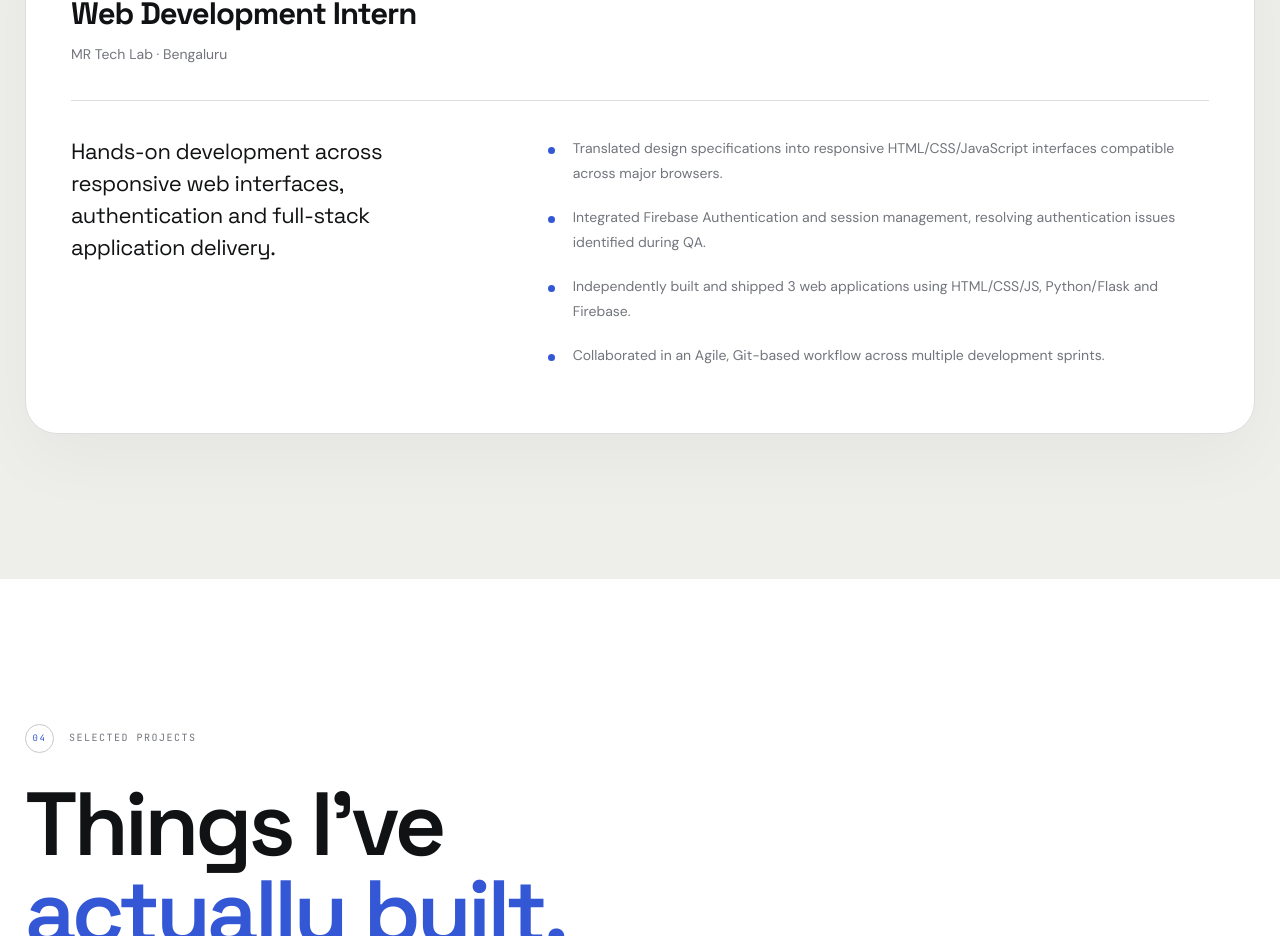
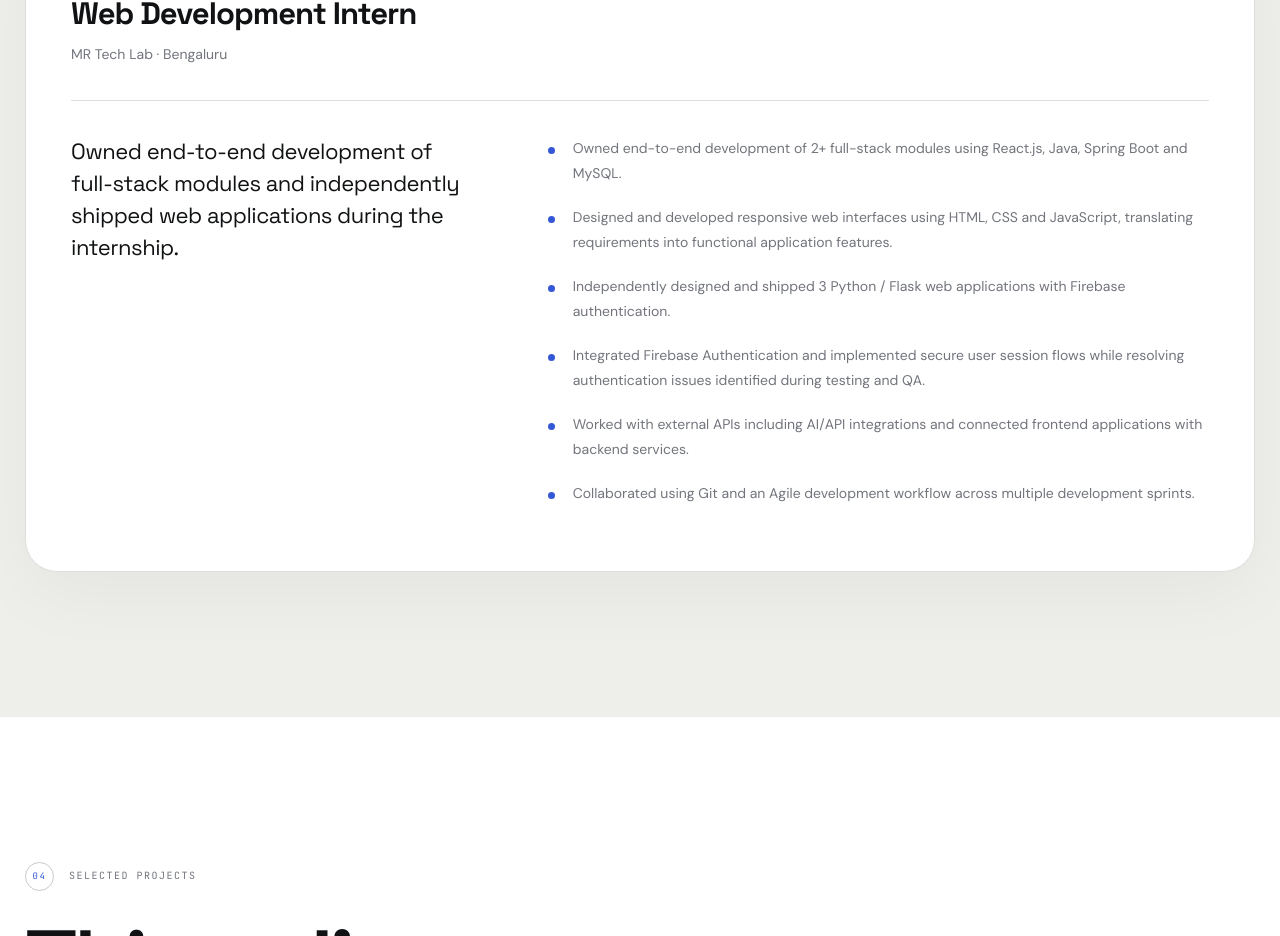
Before and after one commit to RAHUL2525252525/PORTFOLIO, a React (Vite) app: page / in a window 1280 px wide. Shown: the part 3988-4924 px from the top of the page. Built offline with nearby package versions, Linux system fonts and the light colour scheme.

Commit message:
Update App.jsx

```diff
--- a/src/App.jsx
+++ b/src/App.jsx
@@ -146,6 +146,7 @@ function Navbar() {
   return (
     <nav className={`navbar ${scrolled ? "navbar-scrolled" : ""}`}>
       <div className="nav-container">
+
         <a href="#" className="nav-logo">
           <span className="logo-name">RAHUL</span>
           <span className="logo-dot">.</span>
@@ -164,6 +165,7 @@ function Navbar() {
           Let's Talk
           <span>↗</span>
         </a>
+
       </div>
     </nav>
   );
@@ -176,19 +178,23 @@ function Navbar() {
 function Hero() {
   return (
     <section className="hero-section">
+
       <div className="hero-grid-background" />
 
       <div className="hero-glow hero-glow-one" />
       <div className="hero-glow hero-glow-two" />
 
       <div className="hero-content">
+
         <Reveal className="hero-topline">
           <span className="hero-line" />
           <span>SOFTWARE ENGINEER</span>
         </Reveal>
 
         <div className="hero-main">
+
           <Reveal className="hero-copy">
+
             <p className="hero-eyebrow">
               JAVA FULL STACK · SPRING BOOT · REACT
             </p>
@@ -211,6 +217,7 @@ function Hero() {
             </p>
 
             <div className="hero-actions">
+
               <a
                 href="#projects"
                 className="hero-primary-button"
@@ -225,9 +232,11 @@ function Hero() {
               >
                 Contact Me
               </a>
+
             </div>
 
             <div className="hero-meta">
+
               <span>
                 <i />
                 Bengaluru, India
@@ -236,10 +245,13 @@ function Hero() {
               <span>
                 Open to opportunities
               </span>
+
             </div>
+
           </Reveal>
 
           <Reveal className="hero-profile-area">
+
             <div className="profile-orbit orbit-one" />
             <div className="profile-orbit orbit-two" />
 
@@ -247,22 +259,29 @@ function Hero() {
             <div className="profile-decoration profile-decoration-two" />
 
             <div className="profile-frame">
+
               <div className="profile-inner">
+
                 <img
                   src="/rahul-profile.jpg"
                   alt="Rahul S"
                   className="profile-image"
                 />
+
               </div>
+
             </div>
 
             <div className="profile-number">
               01
             </div>
+
           </Reveal>
+
         </div>
 
         <div className="hero-bottom">
+
           <span>SCROLL TO EXPLORE</span>
 
           <div className="scroll-line">
@@ -270,8 +289,11 @@ function Hero() {
           </div>
 
           <span>2026</span>
+
         </div>
+
       </div>
+
     </section>
   );
 }
@@ -283,8 +305,11 @@ function Hero() {
 function About() {
   return (
     <section id="about" className="section about-section">
+
       <div className="section-container">
+
         <Reveal>
+
           <div className="section-kicker">
             <span>01</span>
             ABOUT ME
@@ -295,10 +320,13 @@ function About() {
             <br />
             <span>Builder always.</span>
           </h2>
+
         </Reveal>
 
         <div className="about-layout">
+
           <Reveal className="about-main">
+
             <p className="about-lead">
               I'm a Java-focused Software Engineer who enjoys
               taking ownership of features from architecture to
@@ -320,9 +348,11 @@ function About() {
               AI APIs. Python is an additional hands-on skill
               alongside my primary Java full-stack focus.
             </p>
+
           </Reveal>
 
           <Reveal className="about-stats">
+
             <div className="stat-card">
               <strong>2+</strong>
               <span>JAVA FULL-STACK SYSTEMS</span>
@@ -342,9 +372,13 @@ function About() {
               <strong>8+</strong>
               <span>RELATIONAL ENTITIES</span>
             </div>
+
           </Reveal>
+
         </div>
+
       </div>
+
     </section>
   );
 }
@@ -354,6 +388,7 @@ function About() {
    ========================================================= */
 
 function Skills() {
+
   const groups = [
     {
       number: "01",
@@ -476,8 +511,11 @@ function Skills() {
 
   return (
     <section id="skills" className="section skills-section">
+
       <div className="section-container">
+
         <Reveal>
+
           <div className="section-kicker">
             <span>02</span>
             TECHNICAL SKILLS
@@ -488,34 +526,50 @@ function Skills() {
             <br />
             <span>ship software.</span>
           </h2>
+
         </Reveal>
 
         <div className="skills-list">
+
           {groups.map((group) => (
+
             <Reveal
               key={group.title}
               className="skill-row"
             >
+
               <div className="skill-number">
                 {group.number}
               </div>
 
               <div className="skill-heading">
+
                 <h3>{group.title}</h3>
-                <p>{group.description}</p>
+
+                <p>
+                  {group.description}
+                </p>
+
               </div>
 
               <div className="skill-items">
+
                 {group.items.map((skill) => (
                   <span key={skill}>
                     {skill}
                   </span>
                 ))}
+
               </div>
+
             </Reveal>
+
           ))}
+
         </div>
+
       </div>
+
     </section>
   );
 }
@@ -530,8 +584,11 @@ function Experience() {
       id="experience"
       className="section experience-section"
     >
+
       <div className="section-container">
+
         <Reveal>
+
           <div className="section-kicker">
             <span>03</span>
             EXPERIENCE
@@ -542,11 +599,15 @@ function Experience() {
             <br />
             <span>to build.</span>
           </h2>
+
         </Reveal>
 
         <Reveal className="experience-main-card">
+
           <div className="experience-top">
+
             <div>
+
               <span className="experience-type">
                 INTERNSHIP
               </span>
@@ -558,49 +619,74 @@ function Experience() {
               <p className="experience-company">
                 MR Tech Lab · Bengaluru
               </p>
+
             </div>
 
             <span className="experience-date">
               JAN 2026 — MAY 2026
             </span>
+
           </div>
 
           <div className="experience-divider" />
 
           <div className="experience-content">
+
             <div className="experience-summary">
-              Hands-on development across responsive web
-              interfaces, authentication and full-stack
-              application delivery.
+
+              Owned end-to-end development of full-stack
+              modules and independently shipped web
+              applications during the internship.
+
             </div>
 
             <ul>
+
               <li>
-                Translated design specifications into responsive
-                HTML/CSS/JavaScript interfaces compatible across
-                major browsers.
+                Owned end-to-end development of 2+ full-stack
+                modules using React.js, Java, Spring Boot and
+                MySQL.
               </li>
 
               <li>
-                Integrated Firebase Authentication and session
-                management, resolving authentication issues
-                identified during QA.
+                Designed and developed responsive web
+                interfaces using HTML, CSS and JavaScript,
+                translating requirements into functional
+                application features.
               </li>
 
               <li>
-                Independently built and shipped 3 web
-                applications using HTML/CSS/JS, Python/Flask
-                and Firebase.
+                Independently designed and shipped 3 Python /
+                Flask web applications with Firebase
+                authentication.
               </li>
 
               <li>
-                Collaborated in an Agile, Git-based workflow
-                across multiple development sprints.
+                Integrated Firebase Authentication and
+                implemented secure user session flows while
+                resolving authentication issues identified
+                during testing and QA.
               </li>
+
+              <li>
+                Worked with external APIs including AI/API
+                integrations and connected frontend applications
+                with backend services.
+              </li>
+
+              <li>
+                Collaborated using Git and an Agile development
+                workflow across multiple development sprints.
+              </li>
+
             </ul>
+
           </div>
+
         </Reveal>
+
       </div>
+
     </section>
   );
 }
@@ -610,16 +696,22 @@ function Experience() {
    ========================================================= */
 
 const PROJECTS = [
+
   {
     route: "shopsphere",
     number: "01",
     category: "JAVA · FULL STACK",
     name: "ShopSphere",
+
+    // FILE IS DIRECTLY INSIDE public/
     image: "/1.png.png",
+
     description:
       "A complete e-commerce platform built with Java and Spring Boot, covering products, cart, wishlist, checkout and order workflows.",
+
     highlight:
       "6 modules · 15+ validated REST endpoints",
+
     tech: [
       "Java 17",
       "Spring Boot 3",
@@ -634,11 +726,16 @@ const PROJECTS = [
     number: "02",
     category: "JAVA · SECURITY",
     name: "BankSphere",
+
+    // FILE IS DIRECTLY INSIDE public/
     image: "/14.png.png",
+
     description:
       "A secure online banking application with JWT authentication, role-based authorization and transaction workflows.",
+
     highlight:
       "JWT security · 3 permission tiers",
+
     tech: [
       "Java 17",
       "Spring Boot",
@@ -654,11 +751,16 @@ const PROJECTS = [
     number: "03",
     category: "PYTHON · AI",
     name: "AI Exam Companion",
+
+    // FILE IS DIRECTLY INSIDE public/
     image: "/32.png",
+
     description:
       "An AI-powered learning application that generates practice questions and manages exam preparation sessions.",
+
     highlight:
       "AI-generated practice question sets",
+
     tech: [
       "Python",
       "Flask",
@@ -672,11 +774,16 @@ const PROJECTS = [
     number: "04",
     category: "PYTHON · AI",
     name: "Life Decision Assistant",
+
+    // FILE IS DIRECTLY INSIDE public/
     image: "/24.png",
+
     description:
       "An AI decision-support application that connects multiple LLM providers through a unified Flask backend.",
+
     highlight:
       "3 LLM providers behind one API",
+
     tech: [
       "Python",
       "Flask",
@@ -692,11 +799,16 @@ const PROJECTS = [
     number: "05",
     category: "JAVASCRIPT · FIREBASE",
     name: "Digital Analytics Dashboard",
+
+    // FILE IS DIRECTLY INSIDE public/
     image: "/38.png",
+
     description:
       "A modern analytics dashboard with Google OAuth authentication and Firebase-backed usage data.",
+
     highlight:
       "Google OAuth · Firebase backend",
+
     tech: [
       "JavaScript",
       "Firebase",
@@ -704,6 +816,7 @@ const PROJECTS = [
       "Chart.js",
     ],
   },
+
 ];
 
 /* =========================================================
@@ -711,6 +824,7 @@ const PROJECTS = [
    ========================================================= */
 
 function Projects() {
+
   const openProject = (route) => {
     window.location.hash = `/${route}`;
   };
@@ -720,8 +834,11 @@ function Projects() {
       id="projects"
       className="section projects-section"
     >
+
       <div className="section-container">
+
         <Reveal>
+
           <div className="section-kicker">
             <span>04</span>
             SELECTED PROJECTS
@@ -738,28 +855,39 @@ function Projects() {
             development. Python projects represent additional
             hands-on experience from my web development work.
           </p>
+
         </Reveal>
 
         <div className="projects-showcase">
+
           {PROJECTS.map((project) => (
+
             <Reveal
               key={project.route}
               className="project-showcase-card"
             >
+
               <button
                 className="project-visual"
                 onClick={() => openProject(project.route)}
                 aria-label={`Open ${project.name}`}
               >
+
                 <img
                   src={project.image}
                   alt={`${project.name} project preview`}
                   loading="lazy"
+                  onError={(e) => {
+                    console.error(
+                      `Image not found: ${project.image}`
+                    );
+                  }}
                 />
 
                 <div className="project-image-shade" />
 
                 <div className="project-image-top">
+
                   <span>
                     {project.number}
                   </span>
@@ -767,9 +895,11 @@ function Projects() {
                   <span>
                     {project.category}
                   </span>
+
                 </div>
 
                 <div className="project-view">
+
                   <span>
                     VIEW PROJECT
                   </span>
@@ -777,11 +907,15 @@ function Projects() {
                   <strong>
                     ↗
                   </strong>
+
                 </div>
+
               </button>
 
               <div className="project-information">
+
                 <div className="project-title-line">
+
                   <h3>
                     {project.name}
                   </h3>
@@ -789,6 +923,7 @@ function Projects() {
                   <span>
                     {project.number}
                   </span>
+
                 </div>
 
                 <p>
@@ -796,16 +931,21 @@ function Projects() {
                 </p>
 
                 <div className="project-highlight">
+
                   <span />
+
                   {project.highlight}
+
                 </div>
 
                 <div className="project-tech-list">
+
                   {project.tech.map((tech) => (
                     <span key={tech}>
                       {tech}
                     </span>
                   ))}
+
                 </div>
 
                 <button
@@ -815,11 +955,17 @@ function Projects() {
                   Explore case study
                   <span>→</span>
                 </button>
+
               </div>
+
             </Reveal>
+
           ))}
+
         </div>
+
       </div>
+
     </section>
   );
 }
@@ -834,8 +980,11 @@ function Education() {
       id="education"
       className="section education-section"
     >
+
       <div className="section-container">
+
         <Reveal>
+
           <div className="section-kicker">
             <span>05</span>
             EDUCATION
@@ -846,15 +995,20 @@ function Education() {
             <br />
             <span>engineering.</span>
           </h2>
+
         </Reveal>
 
         <Reveal className="education-main">
+
           <div className="education-year">
             2026
           </div>
 
           <div className="education-info">
-            <span>B.E.</span>
+
+            <span>
+              B.E.
+            </span>
 
             <h3>
               Computer Science and Engineering
@@ -865,6 +1019,7 @@ function Education() {
             </p>
 
             <div className="education-bottom">
+
               <span>
                 Bengaluru, Karnataka
               </span>
@@ -872,10 +1027,15 @@ function Education() {
               <strong>
                 CGPA 8.00 / 10
               </strong>
+
             </div>
+
           </div>
+
         </Reveal>
+
       </div>
+
     </section>
   );
 }
@@ -885,6 +1045,7 @@ function Education() {
    ========================================================= */
 
 function Certifications() {
+
   const certifications = [
     {
       number: "01",
@@ -917,8 +1078,11 @@ function Certifications() {
 
   return (
     <section className="section certification-section">
+
       <div className="section-container">
+
         <Reveal>
+
           <div className="section-kicker">
             <span>06</span>
             CERTIFICATIONS
@@ -929,19 +1093,24 @@ function Certifications() {
             <br />
             <span>learning.</span>
           </h2>
+
         </Reveal>
 
         <div className="certification-grid">
+
           {certifications.map((certificate) => (
+
             <Reveal
               key={certificate.number}
               className="certificate-item"
             >
+
               <span className="certificate-number">
                 {certificate.number}
               </span>
 
               <div>
+
                 <h3>
                   {certificate.title}
                 </h3>
@@ -949,15 +1118,21 @@ function Certifications() {
                 <p>
                   {certificate.description}
                 </p>
+
               </div>
 
               <span className="certificate-arrow">
                 ↗
               </span>
+
             </Reveal>
+
           ))}
+
         </div>
+
       </div>
+
     </section>
   );
 }
@@ -972,16 +1147,23 @@ function Contact() {
       id="contact"
       className="contact-section"
     >
+
       <div className="contact-background">
+
         <div />
         <div />
         <div />
+
       </div>
 
       <Reveal className="contact-inner">
+
         <div className="section-kicker contact-kicker">
+
           <span>07</span>
+
           CONTACT
+
         </div>
 
         <h2>
@@ -1005,6 +1187,7 @@ function Contact() {
         </a>
 
         <div className="contact-details">
+
           <span>
             +91 7337634886
           </span>
@@ -1012,9 +1195,11 @@ function Contact() {
           <span>
             Bengaluru, India
           </span>
+
         </div>
 
         <div className="social-links">
+
           <a
             href="https://github.com/RAHUL2525252525"
             target="_blank"
@@ -1034,8 +1219,11 @@ function Contact() {
           <a href="#projects">
             Projects ↗
           </a>
+
         </div>
+
       </Reveal>
+
     </section>
   );
 }
@@ -1047,6 +1235,7 @@ function Contact() {
 function Footer() {
   return (
     <footer className="footer">
+
       <div>
         RAHUL<span>.</span>
       </div>
@@ -1058,6 +1247,7 @@ function Footer() {
       <span>
         © {new Date().getFullYear()}
       </span>
+
     </footer>
   );
 }
```
